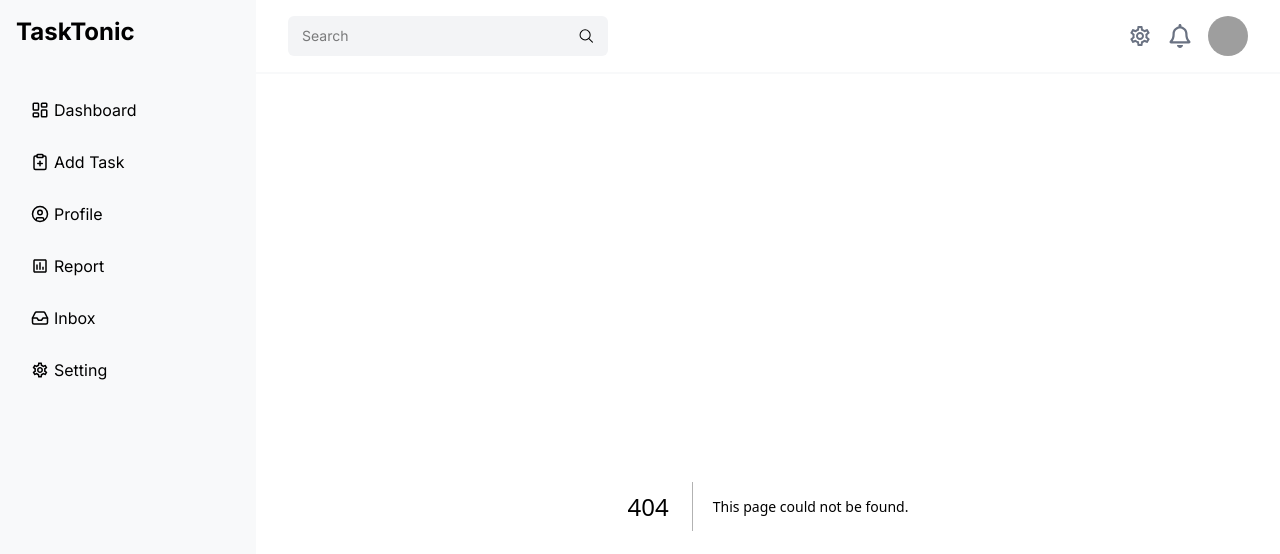
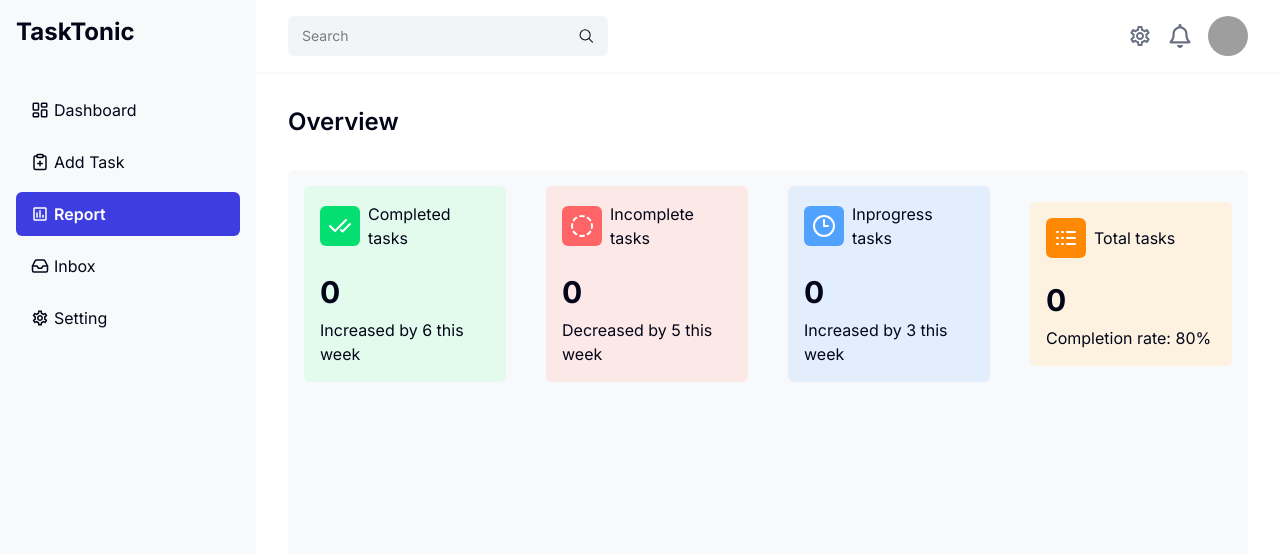
Before and after one commit to abunaim5/task-tonic, a Next.js app: page /overview in a window 1280 px wide. Before the commit this address had no page. Shown: the top 554 px of the page. Built offline with nearby package versions, Linux system fonts and the light colour scheme; no server answers; grey boxes are pictures that could not be loaded.

Commit message:
added report overview page

```diff
--- /dev/null
+++ b/src/app/overview/page.tsx
@@ -0,0 +1,54 @@
+'use client';
+import useTasks from "@/lib/useTasks";
+import { CheckCheck, CircleDashed, Clock3, Logs } from "lucide-react";
+
+const Overview = () => {
+    const { tasks } = useTasks();
+    const pendingTasks = tasks.filter(task => task.status.toLowerCase() === 'pending');
+    const inprogressTasks = tasks.filter(task => task.status.toLowerCase() === 'inprogress');
+    const completedTasks = tasks.filter(task => task.status.toLowerCase() === 'completed');
+
+    return (
+        <section className='h-[calc(100vh-206px)]'>
+            <h3 className='text-2xl font-semibold'>Overview</h3>
+            <div className='p-4 mt-8 h-full rounded-sm bg-[#F8F9FA]'>
+                <div className='flex items-center justify-between gap-10'>
+                    <div className='flex-1 rounded-sm p-4 bg-green-100/70'>
+                        <div className='flex items-center gap-2'>
+                            <div className='rounded-sm p-2 bg-green-400 text-white'><CheckCheck /></div>
+                            <span>Completed tasks</span>
+                        </div>
+                        <h3 className='mt-6 mb-2 text-3xl font-bold'>{completedTasks.length ?? 0}</h3>
+                        <span>Increased by 6 this week</span>
+                    </div>
+                    <div className='flex-1 rounded-sm p-4 bg-red-100/70'>
+                        <div className='flex items-center gap-2'>
+                            <div className='rounded-sm p-2 bg-red-400 text-white'><CircleDashed /></div>
+                            <span>Incomplete tasks</span>
+                        </div>
+                        <h3 className='mt-6 mb-2 text-3xl font-bold'>{pendingTasks.length ?? 0}</h3>
+                        <span>Decreased by 5 this week</span>
+                    </div>
+                    <div className='flex-1 rounded-sm p-4 bg-blue-100/70'>
+                        <div className='flex items-center gap-2'>
+                            <div className='rounded-sm p-2 bg-blue-400 text-white'><Clock3 /></div>
+                            <span>Inprogress tasks</span>
+                        </div>
+                        <h3 className='mt-6 mb-2 text-3xl font-bold'>{inprogressTasks.length ?? 0}</h3>
+                        <span>Increased by 3 this week</span>
+                    </div>
+                    <div className='flex-1 rounded-sm p-4 bg-orange-100/70'>
+                        <div className='flex items-center gap-2'>
+                            <div className='rounded-sm p-2 bg-orange-400 text-white'><Logs /></div>
+                            <span>Total tasks</span>
+                        </div>
+                        <h3 className='mt-6 mb-2 text-3xl font-bold'>{tasks.length ?? 0}</h3>
+                        <span>Completion rate: 80%</span>
+                    </div>
+                </div>
+            </div>
+        </section>
+    );
+};
+
+export default Overview;
--- a/src/app/page.tsx
+++ b/src/app/page.tsx
@@ -86,6 +86,7 @@ export default function Home() {
           <Ellipsis className='cursor-pointer' />
         </div>
       </div>
+
       <div className='flex items-center gap-5 justify-between h-full mt-8 text-lg font-semibold'>
         <div className='flex-1 h-full p-4 rounded-sm overflow-hidden bg-[#F8F9FA]'>
           <div className='flex items-center gap-2'>
@@ -93,7 +94,7 @@ export default function Home() {
             <h1>TO DO</h1>
           </div>
           {/* task cards */}
-          <div className='max-h-full mt-4 space-y-4 scroll-smooth overflow-y-auto whitespace-nowrap snap-y snap-mandatory scrollbar-hide'>
+          <div className='h-full mt-4 space-y-4 scroll-smooth overflow-y-auto whitespace-nowrap snap-y snap-mandatory scrollbar-hide'>
             {
               isLoading ? (<div className='space-y-6'>
                 <TaskCardSkeleton />
@@ -104,13 +105,14 @@ export default function Home() {
             }
           </div>
         </div>
+
         <div className='flex-1 h-full p-4 rounded-sm overflow-hidden bg-[#F8F9FA]'>
           <div className='flex items-center gap-2'>
             <div className='flex items-center justify-center w-9 h-9 rounded-full text-white bg-orange-400'>{inprogressTasks.length ?? 0}</div>
             <h1>IN PROGRESS</h1>
           </div>
           {/* task cards */}
-          <div className='max-h-full mt-4 space-y-4 scroll-smooth overflow-y-auto whitespace-nowrap snap-y snap-mandatory scrollbar-hide'>
+          <div className='h-full mt-4 space-y-4 scroll-smooth overflow-y-auto whitespace-nowrap snap-y snap-mandatory scrollbar-hide'>
             {
               isLoading ? (<div className='space-y-6'>
                 <TaskCardSkeleton />
@@ -121,13 +123,14 @@ export default function Home() {
             }
           </div>
         </div>
+
         <div className='flex-1 h-full p-4 rounded-sm overflow-hidden bg-[#F8F9FA]'>
           <div className='flex items-center gap-2'>
             <div className='flex items-center justify-center w-9 h-9 rounded-full text-white bg-blue-400'>{reviewTasks.length ?? 0}</div>
             <h1>REVIEW</h1>
           </div>
           {/* task cards */}
-          <div className='max-h-full mt-4 space-y-4 scroll-smooth overflow-y-auto whitespace-nowrap snap-y snap-mandatory scrollbar-hide'>
+          <div className='h-full mt-4 space-y-4 scroll-smooth overflow-y-auto whitespace-nowrap snap-y snap-mandatory scrollbar-hide'>
             {
               isLoading ? (<div className='space-y-6'>
                 <TaskCardSkeleton />
@@ -138,13 +141,14 @@ export default function Home() {
             }
           </div>
         </div>
+
         <div className='flex-1 h-full p-4 rounded-sm overflow-hidden bg-[#F8F9FA]'>
           <div className='flex items-center gap-2'>
             <div className='flex items-center justify-center w-9 h-9 rounded-full text-white bg-green-400'>{completedTasks.length ?? 0}</div>
             <h1>DONE</h1>
           </div>
           {/* task cards */}
-          <div className='max-h-full mt-4 space-y-4 scroll-smooth overflow-y-auto whitespace-nowrap snap-y snap-mandatory scrollbar-hide'>
+          <div className='h-full mt-4 space-y-4 scroll-smooth overflow-y-auto whitespace-nowrap snap-y snap-mandatory scrollbar-hide'>
             {
               isLoading ? (<div className='space-y-6'>
                 <TaskCardSkeleton />
--- a/src/app/viewtask/[id]/page.tsx
+++ b/src/app/viewtask/[id]/page.tsx
@@ -40,7 +40,7 @@ const ViewTask = ({ params }: TaskId) => {
                         <LucideFileX2 size={32} className='text-gray-500' />
                         <p>Task not found.</p>
                     </div>) : (<div className='w-3/4 mx-auto p-4 space-y-4 rounded-sm shadow-sm bg-white'>
-                        <h2 className='text-5xl font-bold'>{task?.title}</h2>
+                        <h2 className='text-3xl font-bold'>{task?.title}</h2>
                         <StatusBadge status={task?.status ?? ''} />
                         <div><span className='font-semibold'>Due Date:</span> <span>{new Date(task?.due_date ?? '').toLocaleDateString('en-us', options)}</span></div>
                         <p className='text-justify'>{task?.description}</p>
--- a/src/components/DashboardMenu/DashboardMenu.tsx
+++ b/src/components/DashboardMenu/DashboardMenu.tsx
@@ -1,7 +1,7 @@
 // 'use client';
 import Link from "next/link";
 import { MdOutlineInsertChart, MdOutlineSettings } from "react-icons/md";
-import { CircleUser, ClipboardPlus, Inbox, LayoutDashboard } from "lucide-react";
+import { ClipboardPlus, Inbox, LayoutDashboard } from "lucide-react";
 import { usePathname } from "next/navigation";
 
 const DashboardMenu = () => {
@@ -21,11 +21,7 @@ const DashboardMenu = () => {
                         <ClipboardPlus size={18} />
                         <span>Add Task</span>
                     </Link>
-                    <Link href='/' className={`${linkCls} `}>
-                        <CircleUser size={18} />
-                        <span>Profile</span>
-                    </Link>
-                    <Link href='/' className={`${linkCls} `}>
+                    <Link href='/overview' className={`${linkCls} ${pathname === '/overview' ? 'text-white bg-[#3E3EE0] font-semibold' : ''}`}>
                         <MdOutlineInsertChart size={18} />
                         <span>Report</span>
                     </Link>
--- a/src/lib/axiosPublic.ts
+++ b/src/lib/axiosPublic.ts
@@ -1,7 +1,7 @@
 import axios from "axios";
 
 const axiosPublic = axios.create({
-    baseURL: process.env.NEXT_PUBLIC_BASE_URL
+    baseURL: process.env.NEXT_PUBLIC_API_URL
 });
 
 const getAxiosPublic = () => {
```
Also changed, not shown: 1 other file (tests, documents, lock files or other folders).
